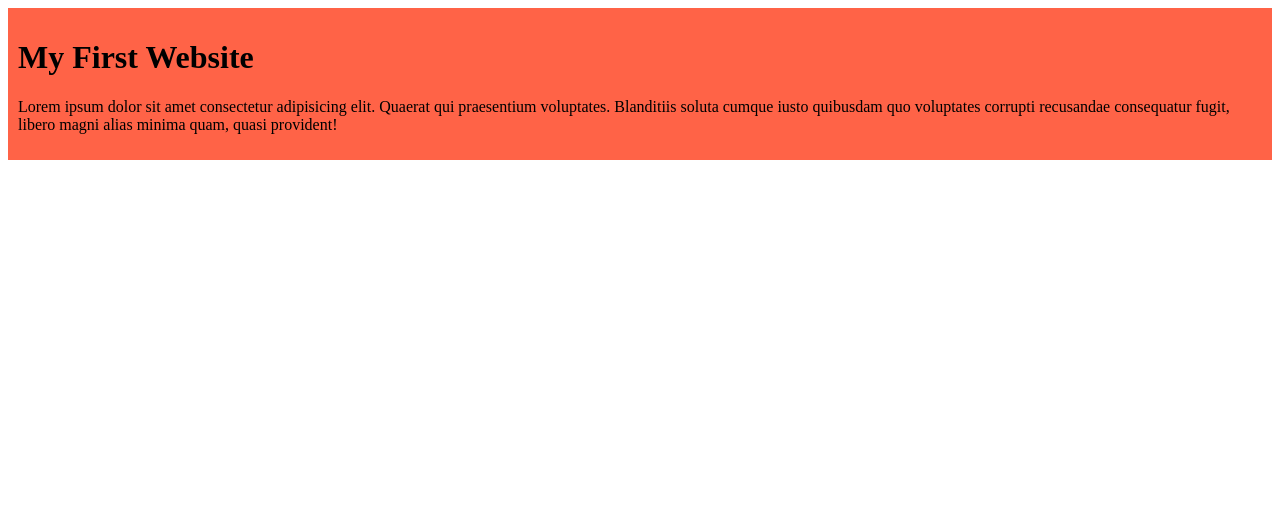
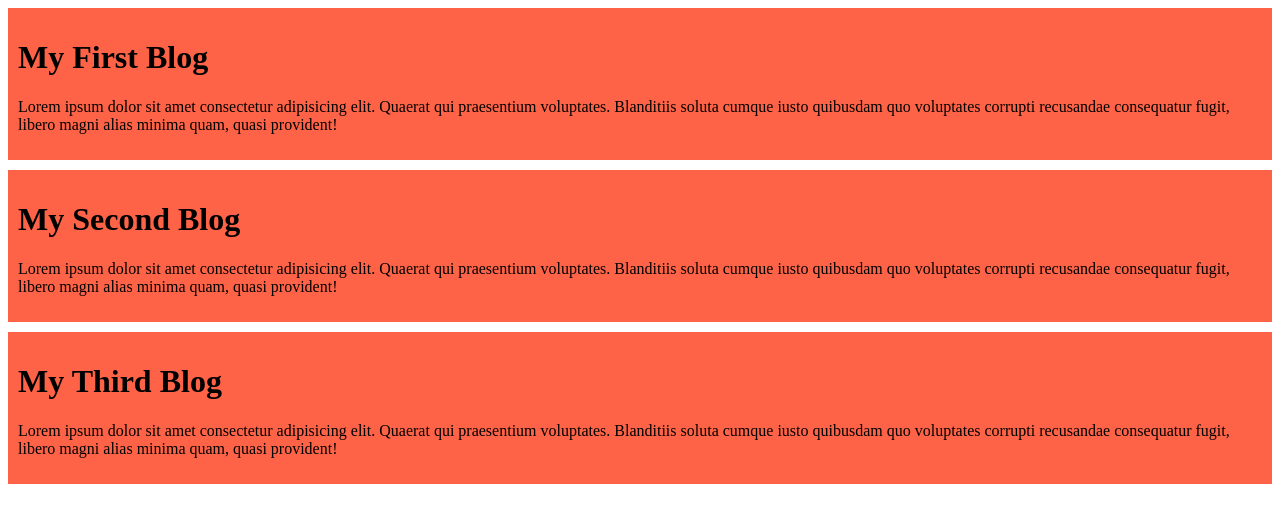
Before and after one commit to moye3n/my-simple-website, a plain HTML site: page index.html in a window 1280 px wide. Drawn offline with Linux system fonts and the light colour scheme.

Commit message:
added the second and third

```diff
--- a/index.html
+++ b/index.html
@@ -8,7 +8,15 @@
 </head>
 <body>
     <div>
-        <h1>My First Website</h1>
+        <h1>My First Blog</h1>
+    <p>Lorem ipsum dolor sit amet consectetur adipisicing elit. Quaerat qui praesentium voluptates. Blanditiis soluta cumque iusto quibusdam quo voluptates corrupti recusandae consequatur fugit, libero magni alias minima quam, quasi provident!</p>
+    </div>
+    <div>
+        <h1>My Second Blog</h1>
+    <p>Lorem ipsum dolor sit amet consectetur adipisicing elit. Quaerat qui praesentium voluptates. Blanditiis soluta cumque iusto quibusdam quo voluptates corrupti recusandae consequatur fugit, libero magni alias minima quam, quasi provident!</p>
+    </div>
+    <div>
+        <h1>My Third Blog</h1>
     <p>Lorem ipsum dolor sit amet consectetur adipisicing elit. Quaerat qui praesentium voluptates. Blanditiis soluta cumque iusto quibusdam quo voluptates corrupti recusandae consequatur fugit, libero magni alias minima quam, quasi provident!</p>
     </div>
 </body>
--- a/styles/blog.css
+++ b/styles/blog.css
@@ -1,4 +1,5 @@
 div{
     background-color: tomato;
     padding: 10px;
+    margin-bottom: 10px;
 }
```
